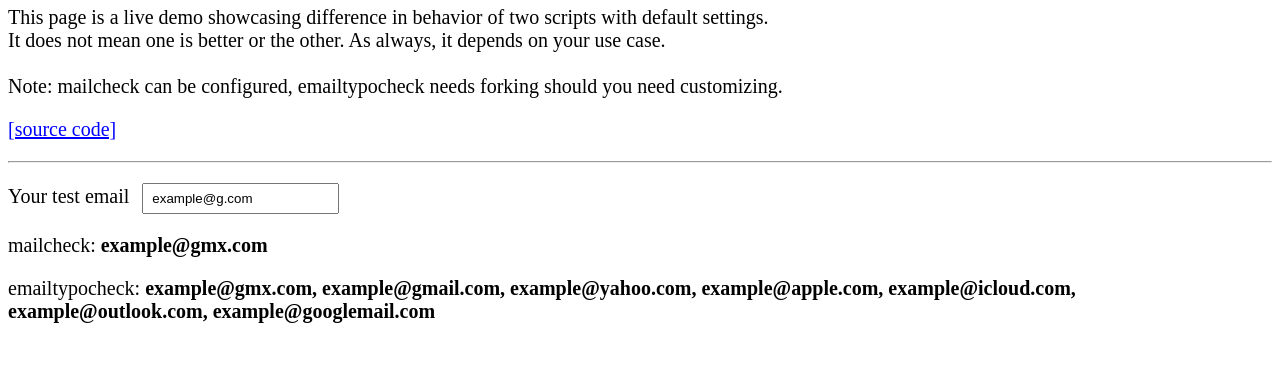
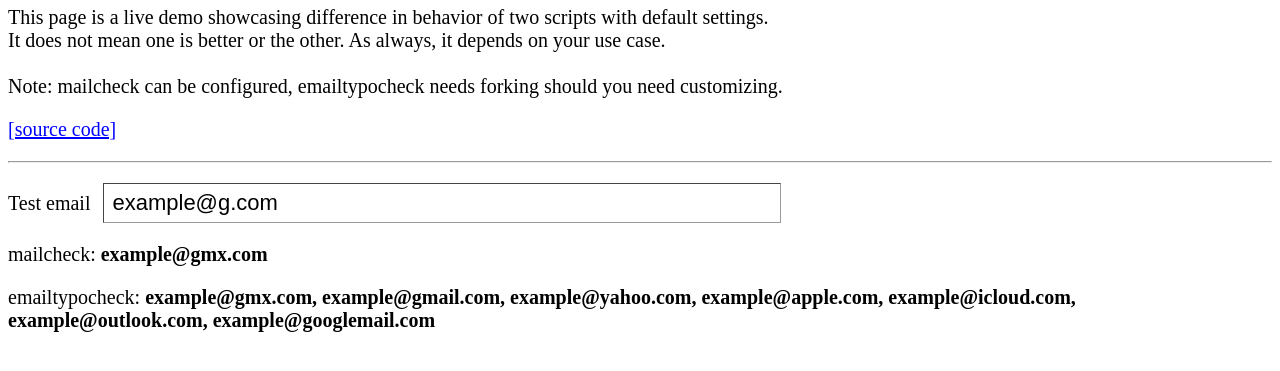
Before and after one commit to pavelloz/mailcheck-vs-emailtypocheck, a website: page index.html in a window 1280 px wide. Shown: the part 95-466 px from the top of the page. Drawn offline with Linux system fonts and the light colour scheme.

Commit message:
Perfect the design

```diff
--- a/index.html
+++ b/index.html
@@ -24,7 +24,7 @@
 
     <hr>
 
-    <label for="email">Your test email</label>
+    <label for="email">Test email</label>
     <input type="text" id="email" value="example@g.com" data-input>
 
     <p> mailcheck: <b data-result="mailcheck"></b> </p>
```
Also changed, not shown: dist/main.css.
